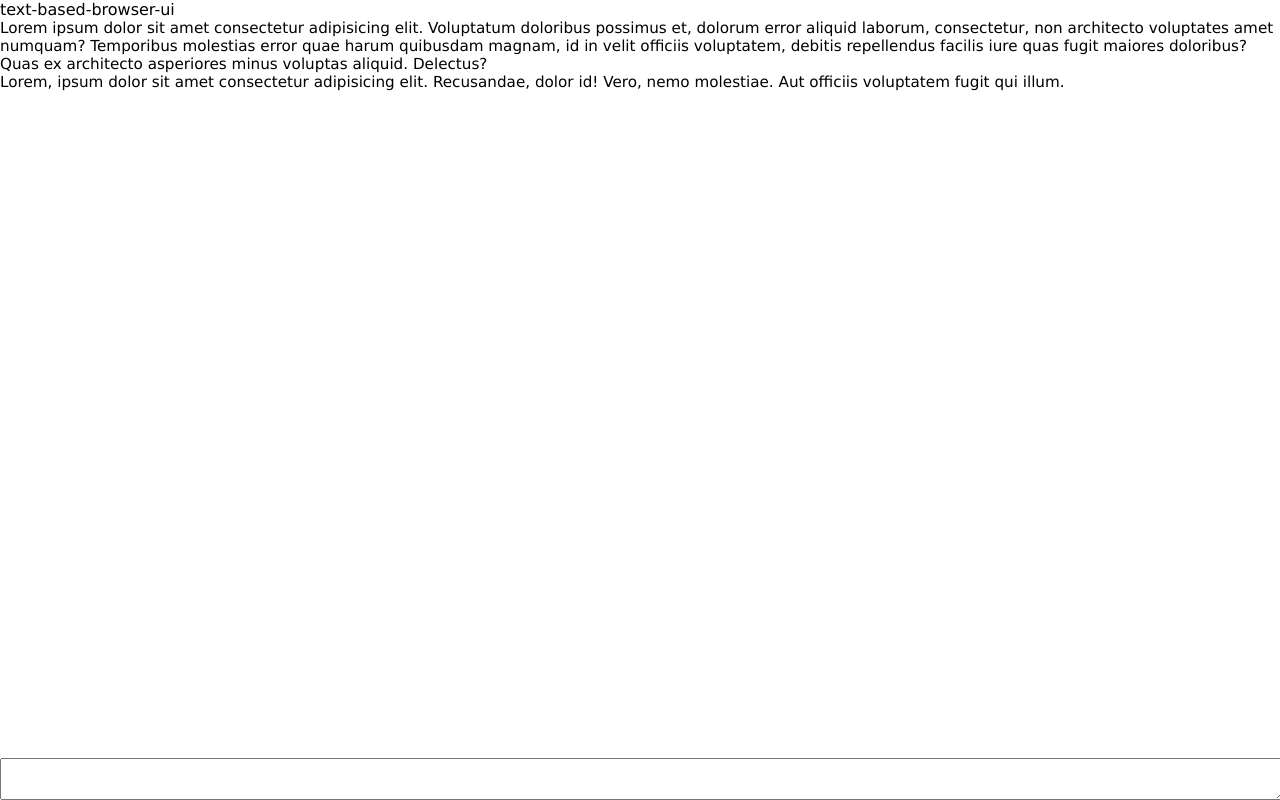
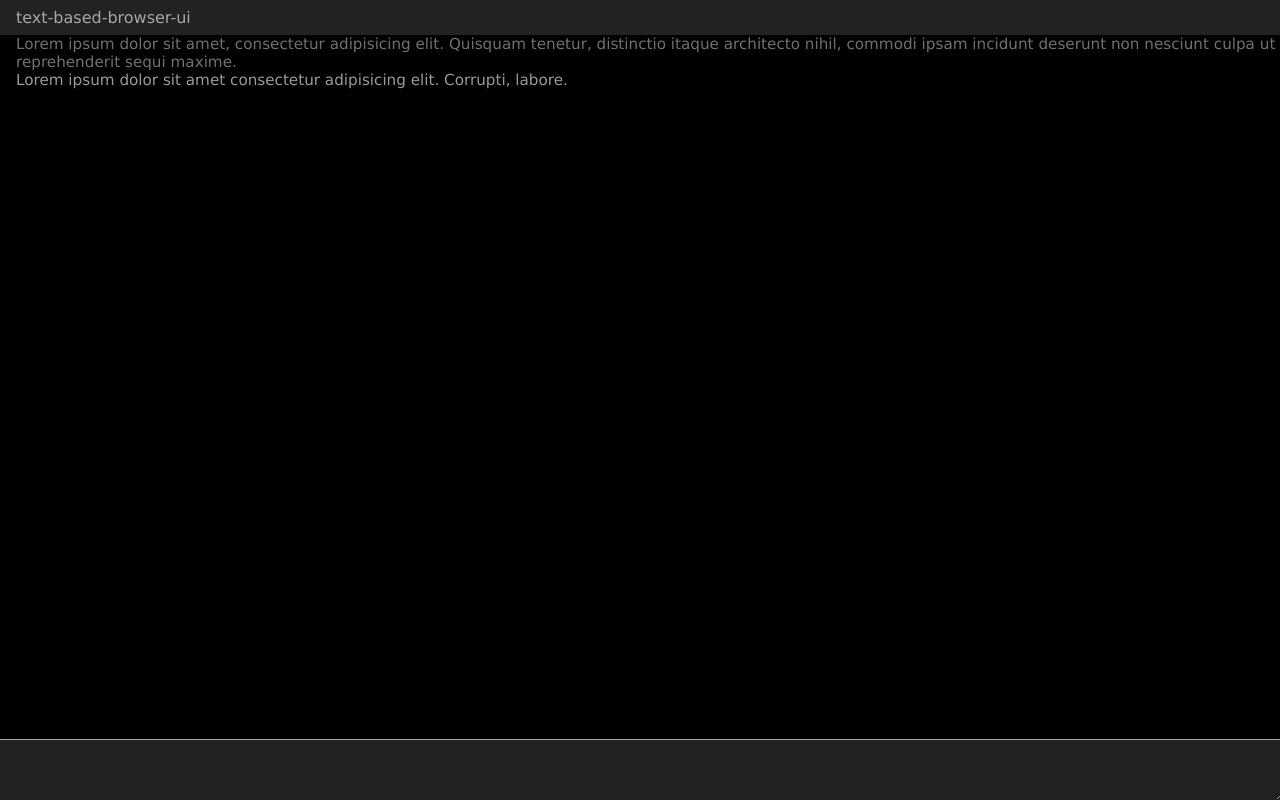
Before and after one commit to saltsphinx/text-based-kit, a website: page dist/index.html in a window 1280 px wide. Drawn offline with Linux system fonts and the light colour scheme.

Commit message:
Continue page structuring and styling

```diff
--- a/dist/index.html
+++ b/dist/index.html
@@ -6,6 +6,7 @@
   <meta name="viewport" content="width=device-width, initial-scale=1.0">
   <title>text-based-browser-ui</title>
   <link rel="stylesheet" href="style.css">
+  <script src="./main.js" defer></script>
 </head>
 <body class="client">
   <header>
@@ -13,9 +14,9 @@
     <span></span>
   </header>
   <div class="msg-log">
-    <p>Lorem ipsum dolor sit amet consectetur adipisicing elit. Voluptatum doloribus possimus et, dolorum error aliquid laborum, consectetur, non architecto voluptates amet numquam? Temporibus molestias error quae harum quibusdam magnam, id in velit officiis voluptatem, debitis repellendus facilis iure quas fugit maiores doloribus? Quas ex architecto asperiores minus voluptas aliquid. Delectus?</p>
-    <p>Lorem, ipsum dolor sit amet consectetur adipisicing elit. Recusandae, dolor id! Vero, nemo molestiae. Aut officiis voluptatem fugit qui illum.</p>
+    <p>Lorem ipsum dolor sit amet, consectetur adipisicing elit. Quisquam tenetur, distinctio itaque architecto nihil, commodi ipsam incidunt deserunt non nesciunt culpa ut reprehenderit sequi maxime.</p>
+    <p>Lorem ipsum dolor sit amet consectetur adipisicing elit. Corrupti, labore.</p>
   </div>
-  <textarea id="msg-input"></textarea>
+  <textarea class="msg-input"></textarea>
 </body>
 </html>
--- /dev/null
+++ b/dist/main.js
@@ -0,0 +1 @@
+(()=>{var e={627:()=>{const e=document.querySelector(".msg-log"),t=document.querySelector(".msg-input");function o(){e.setAttribute("style",`padding-bottom: ${t.offsetHeight+4}px;`),console.log(1)}window.addEventListener("resize",o),window.addEventListener("load",o),console.log(1)}},t={};!function o(n){var r=t[n];if(void 0!==r)return r.exports;var s=t[n]={exports:{}};return e[n](s,s.exports,o),s.exports}(627)})();
--- a/dist/style.css
+++ b/dist/style.css
@@ -1,5 +1,21 @@
-body {
+.client {
+  --background-color: black;
+  --regular-text-color: #FFFFFF99;
+  --odd-text-color: #FFFFFF70;
+  --foreground-color: #222;
+}
+
+.client {
   margin: 0;
+  background: black;
+}
+
+header {
+  position: sticky;
+  top: 0;
+  left: 0.5rem;
+  padding: 0.5rem 1rem;
+  background-color: var(--foreground-color);
 }
 
 h1,
@@ -9,6 +25,7 @@ span,
 div,
 textarea {
   font-family: Verdana, Geneva, Tahoma, sans-serif;
+  color: var(--regular-text-color);
 }
 
 h1,
@@ -29,8 +46,21 @@ textarea {
   font-size: 0.95rem;
 }
 
-textarea {
+.msg-log {
+  padding-left: 1rem;
+  background: var(--background-color);
+}
+
+.msg-input {
   position: fixed;
   bottom: 0px;
+  height: 3.5rem;
   width: 100%;
+  background: var(--foreground-color);
+  border: 0;
+  border-top: 1px solid var(--regular-text-color);
 }
+
+p:nth-child(odd) {
+  color: var(--odd-text-color);
+}
```
Also changed, not shown: dist/main.js.LICENSE.txt (added).
